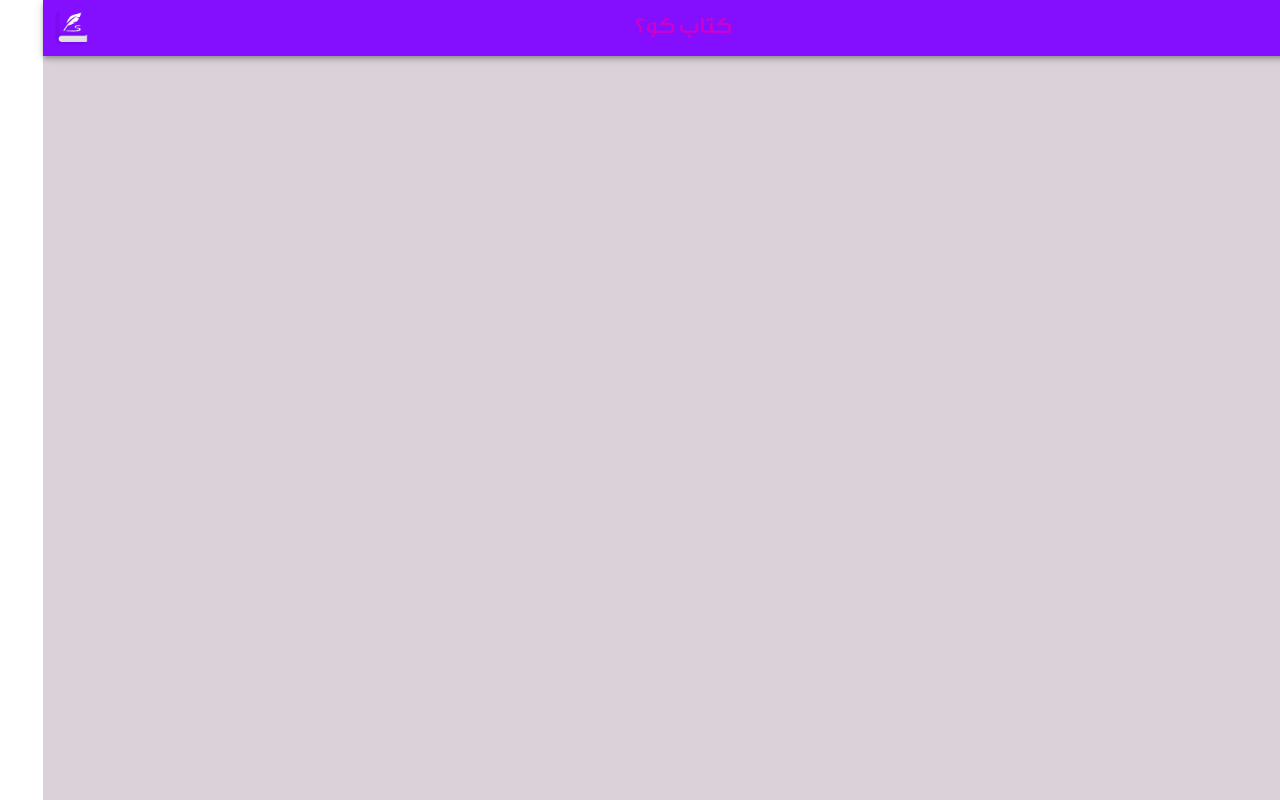
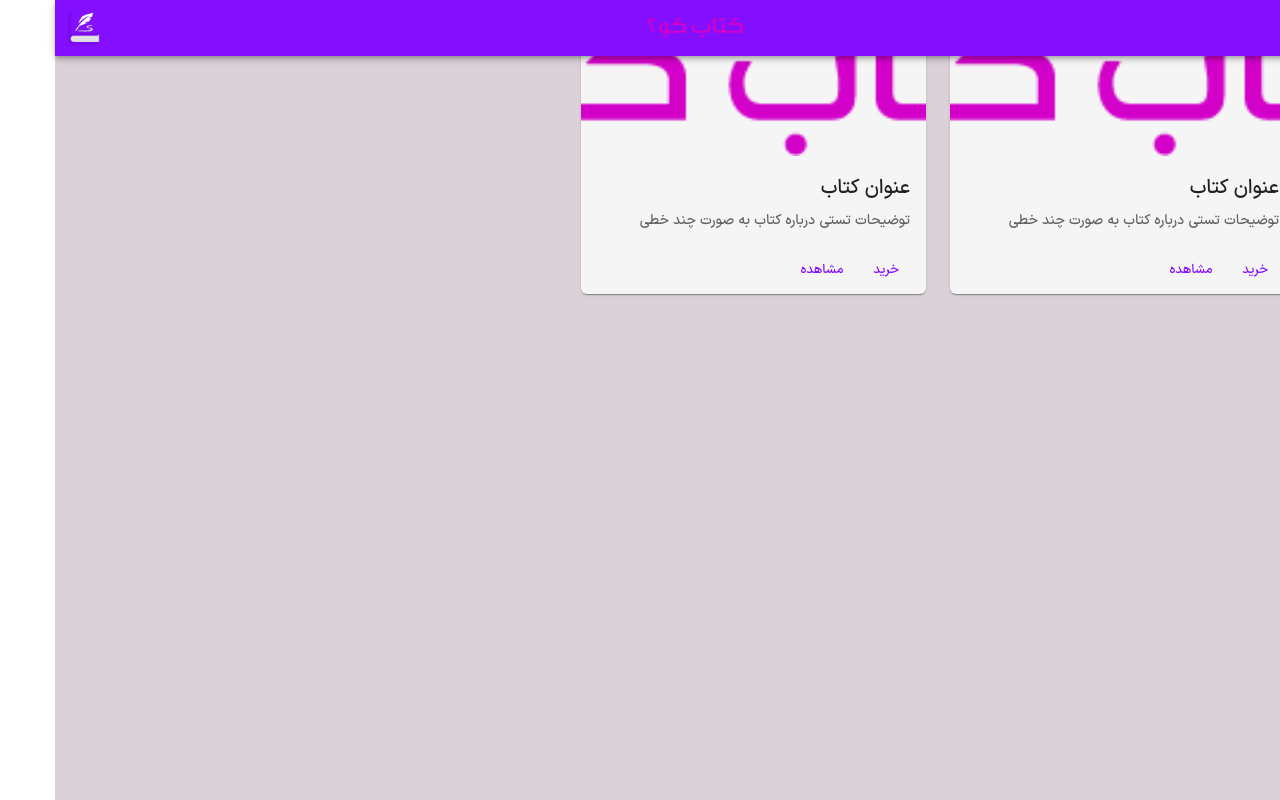
Before and after one commit to LegendisM/ketabko.frontend, a Next.js app: page / in a window 1280 px wide. Built offline with nearby package versions, Linux system fonts and the light colour scheme.

Commit message:
Home Page Simple Items

```diff
--- a/src/app/page.tsx
+++ b/src/app/page.tsx
@@ -1,11 +1,51 @@
-import { Typography } from "@mui/material";
+import { Typography, Box, Paper, Button, Card, CardActions, CardContent, CardMedia } from "@mui/material";
 import { FC, PropsWithChildren } from "react";
+import CategoryIcon from "@mui/icons-material/Category";
 
 export const Home: FC<PropsWithChildren> = () => {
   return (
-    <Typography>
-      Books
-    </Typography>
+    <Box padding={'1rem'} paddingRight={'2.5rem'} display={'flex'} flexDirection={'row'} gap={3}>
+      <Card sx={{ maxWidth: 345 }}>
+        <CardMedia
+          component="img"
+          alt="green iguana"
+          height="140"
+          image="/images/common/logo-text.png"
+        />
+        <CardContent>
+          <Typography gutterBottom variant="h6" component="div">
+            عنوان کتاب
+          </Typography>
+          <Typography variant="body2" color="text.secondary">
+            توضیحات تستی درباره کتاب به صورت چند خطی
+          </Typography>
+        </CardContent>
+        <CardActions>
+          <Button size="small">خرید</Button>
+          <Button size="small">مشاهده</Button>
+        </CardActions>
+      </Card>
+      <Card sx={{ maxWidth: 345 }}>
+        <CardMedia
+          component="img"
+          alt="green iguana"
+          height="140"
+          image="/images/common/logo-text.png"
+        />
+        <CardContent>
+          <Typography gutterBottom variant="h6" component="div">
+            عنوان کتاب
+          </Typography>
+          <Typography variant="body2" color="text.secondary">
+            توضیحات تستی درباره کتاب به صورت چند خطی
+          </Typography>
+        </CardContent>
+        <CardActions>
+          <Button size="small">خرید</Button>
+          <Button size="small">مشاهده</Button>
+        </CardActions>
+      </Card>
+    </Box>
   );
 }
 
--- a/src/components/common/theme.component.tsx
+++ b/src/components/common/theme.component.tsx
@@ -1,5 +1,5 @@
 "use client"
-import { createTheme, Box } from "@mui/material";
+import { createTheme, Box, responsiveFontSizes } from "@mui/material";
 import { ThemeProvider } from "@emotion/react";
 import { FC, PropsWithChildren } from "react";
 import localFont from "next/font/local";
@@ -12,7 +12,7 @@
     src: './../../../public/fonts/Black.ttf'
 });
 
-const theme = createTheme({
+let theme = createTheme({
     palette: {
         mode: 'light',
         primary: {
@@ -31,9 +31,14 @@
     components: {
         MuiAppBar: {
             defaultProps: {
-                position: 'fixed',
+                position: 'relative',
                 elevation: 0,
                 color: 'default'
+            }
+        },
+        MuiDrawer: {
+            defaultProps: {
+                elevation: 2
             }
         }
     },
@@ -44,6 +49,8 @@
         borderRadius: 6
     },
 });
+
+theme = responsiveFontSizes(theme);
 
 export const Theme: FC<PropsWithChildren> = ({ children }) => {
     return (
```
